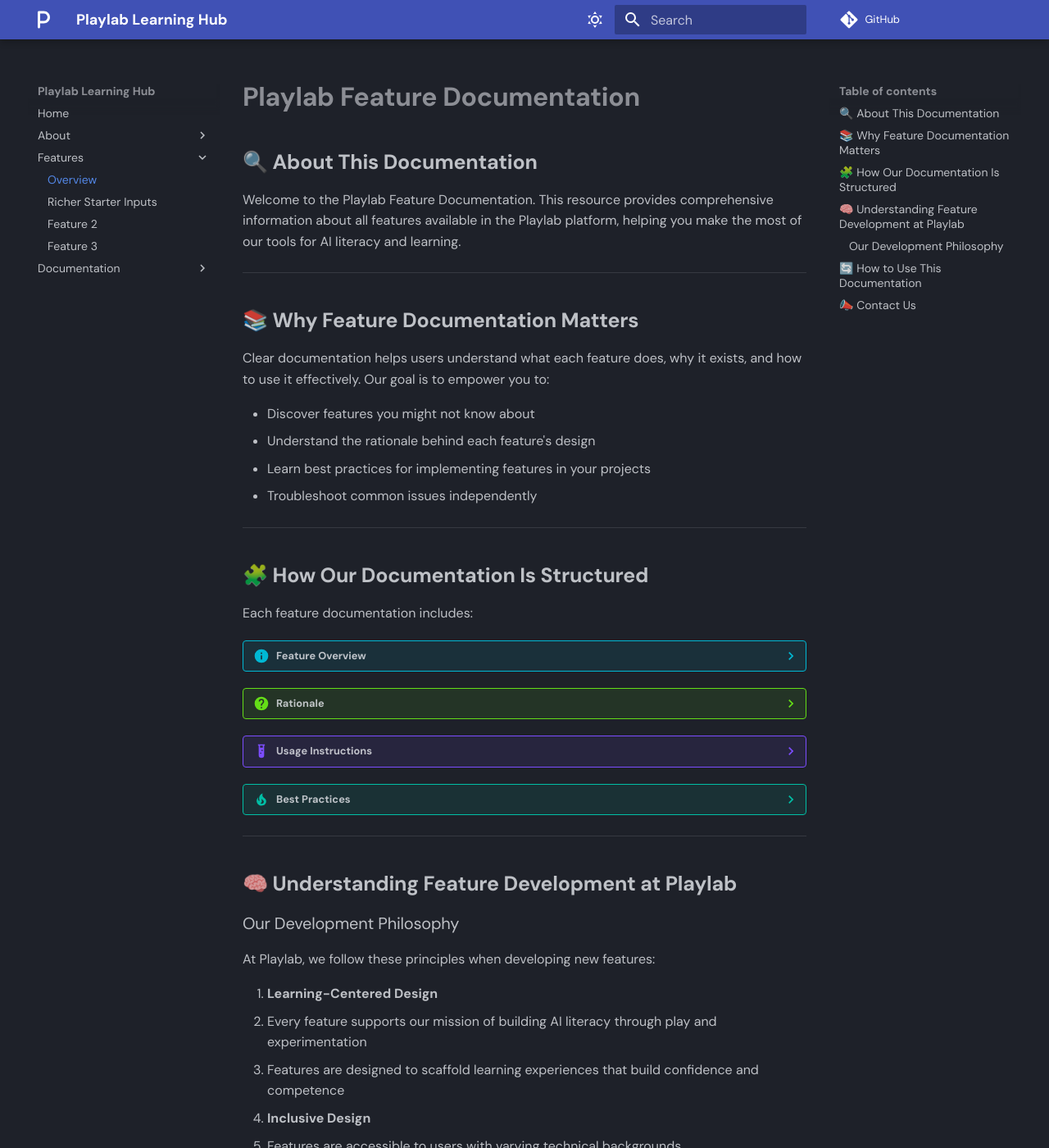
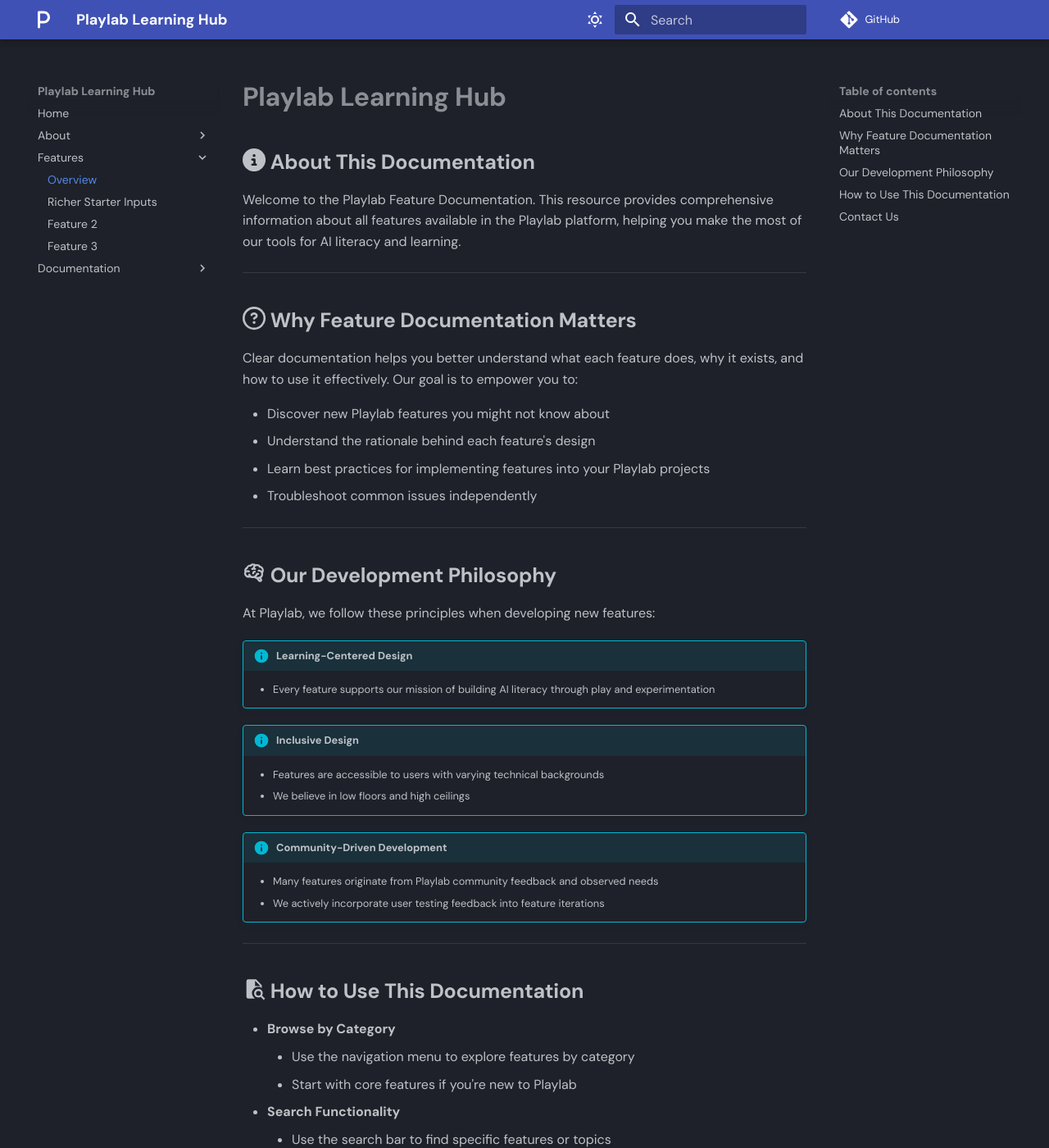
Before and after one commit to wymankhuu/Playlab-Learning, an MkDocs documentation site: the page built from docs/features/overview.md, in a window 1280 px wide and 1400 px high. Shown: the whole window at 82% size. Built offline with MkDocs 1.6.1 and Material for MkDocs 9.7.7, drawn with Linux system fonts in a browser that asks for light colours; comment, search, counter and statistics services are not loaded; some of the changed text lies outside the part shown.

Commit message:
Update documentation

```diff
--- a/docs/features/overview.md
+++ b/docs/features/overview.md
@@ -1,74 +1,48 @@
-# **Playlab Feature Documentation**
+# **Playlab Learning Hub**
 
-## **🔍 About This Documentation**
+## **:fontawesome-solid-circle-info: About This Documentation**
 
 Welcome to the Playlab Feature Documentation. This resource provides comprehensive information about all features available in the Playlab platform, helping you make the most of our tools for AI literacy and learning.
 
 ---
+## **:octicons-question-16: Why Feature Documentation Matters**
 
-## **📚 Why Feature Documentation Matters**
+Clear documentation helps you better understand what each feature does, why it exists, and how to use it effectively. Our goal is to empower you to:
 
-Clear documentation helps users understand what each feature does, why it exists, and how to use it effectively. Our goal is to empower you to:
-
-* Discover features you might not know about
+* Discover new Playlab features you might not know about
 * Understand the rationale behind each feature's design
-* Learn best practices for implementing features in your projects
+* Learn best practices for implementing features into your Playlab projects
 * Troubleshoot common issues independently
-
 ---
-
-## **🧩 How Our Documentation Is Structured**
-
-Each feature documentation includes:
-
-??? info "Feature Overview"
-    A concise description of what the feature does and its primary purpose within the Playlab ecosystem.
-
-??? question "Rationale"
-    The problem the feature solves and why we developed it, including user research insights when applicable.
-
-??? example "Usage Instructions"
-    Step-by-step guides, often with visuals, to help you implement the feature correctly.
-
-??? tip "Best Practices"
-    Recommendations for getting the most out of each feature based on our team's expertise and community feedback.
-
----
-
-## **🧠 Understanding Feature Development at Playlab**
-
-### Our Development Philosophy
+## **:material-brain: Our Development Philosophy**
 
 At Playlab, we follow these principles when developing new features:
 
-1. **Learning-Centered Design**
-   * Every feature supports our mission of building AI literacy through play and experimentation
-   * Features are designed to scaffold learning experiences that build confidence and competence
+!!! info "Learning-Centered Design"
+    * Every feature supports our mission of building AI literacy through play and experimentation
 
-2. **Inclusive Design**
-   * Features are accessible to users with varying technical backgrounds
-   * We prioritize intuitive interfaces that reduce barriers to entry
+!!! info "Inclusive Design"
+    * Features are accessible to users with varying technical backgrounds
+    * We believe in low floors and high ceilings
 
-3. **Community-Driven Development**
-   * Many features originate from community feedback and observed needs
-   * We actively incorporate user testing feedback into feature iterations
+!!! info "Community-Driven Development"
+    * Many features originate from Playlab community feedback and observed needs
+    * We actively incorporate user testing feedback into feature iterations
 
 ---
-## **🔄 How to Use This Documentation**
+## **:material-file-search: How to Use This Documentation**
 
-1. **Browse by Category**
-   * Use the navigation menu to explore features by category
-   * Start with core features if you're new to Playlab
-
-2. **Search Functionality**
-   * Use the search bar to find specific features or topics
-   * Try different keywords if you don't find what you need initially
+* **Browse by Category**
+    * Use the navigation menu to explore features by category
+    * Start with core features if you're new to Playlab
+* **Search Functionality**
+    * Use the search bar to find specific features or topics
+    * Try different keywords if you don't find what you need initially
 
 ---
-
-## **📣 Contact Us**
+## **:material-email-box: Contact Us**
 
 Need additional help? Our team is here to support you:
 
-* [Join our Playlab Slack Channel]([link/to/forum](https://join.slack.com/t/playlabcommunity/shared_invite/zt-31mhwj7nl-49e1Mw5fYpyHJGOFyDIFtA)).
-* [Email our support team](mailto:support@playlab.ai)
+[Join our Playlab Slack Channel]([link/to/forum](https://join.slack.com/t/playlabcommunity/shared_invite/zt-31mhwj7nl-49e1Mw5fYpyHJGOFyDIFtA)) |
+[Email our support team](mailto:support@playlab.ai)
--- a/mkdocs.yml
+++ b/mkdocs.yml
@@ -6,7 +6,6 @@
   - Home: index.md
   - About:
     - Contact Us: about/contactus.md
-    - Team: about/team.md
   - Features:
     - Overview: features/overview.md
     - Richer Starter Inputs: features/Richer Starter Inputs.md
```
Also changed, not shown: docs/about/contactus.md (+3 -1 lines), docs/about/team.md (deleted, +0 -30 lines), docs/features/feature2.md (+32 -82 lines), docs/features/feature3.md (+32 -84 lines).
